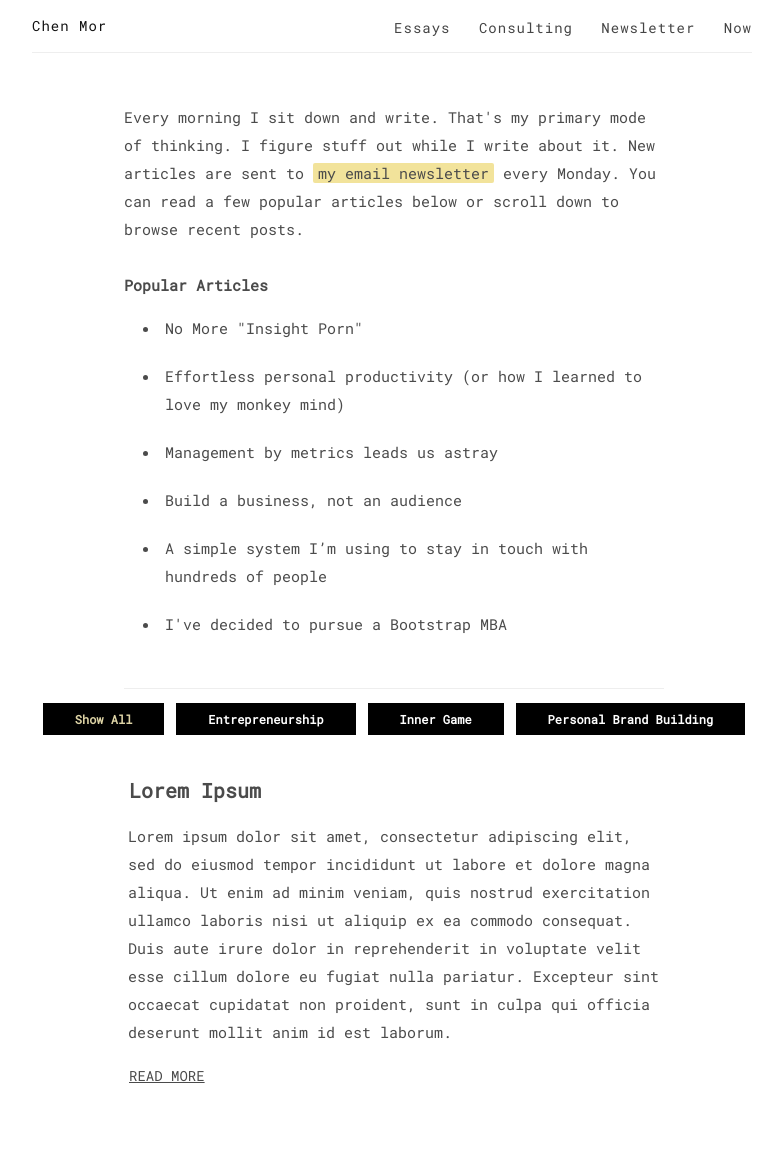
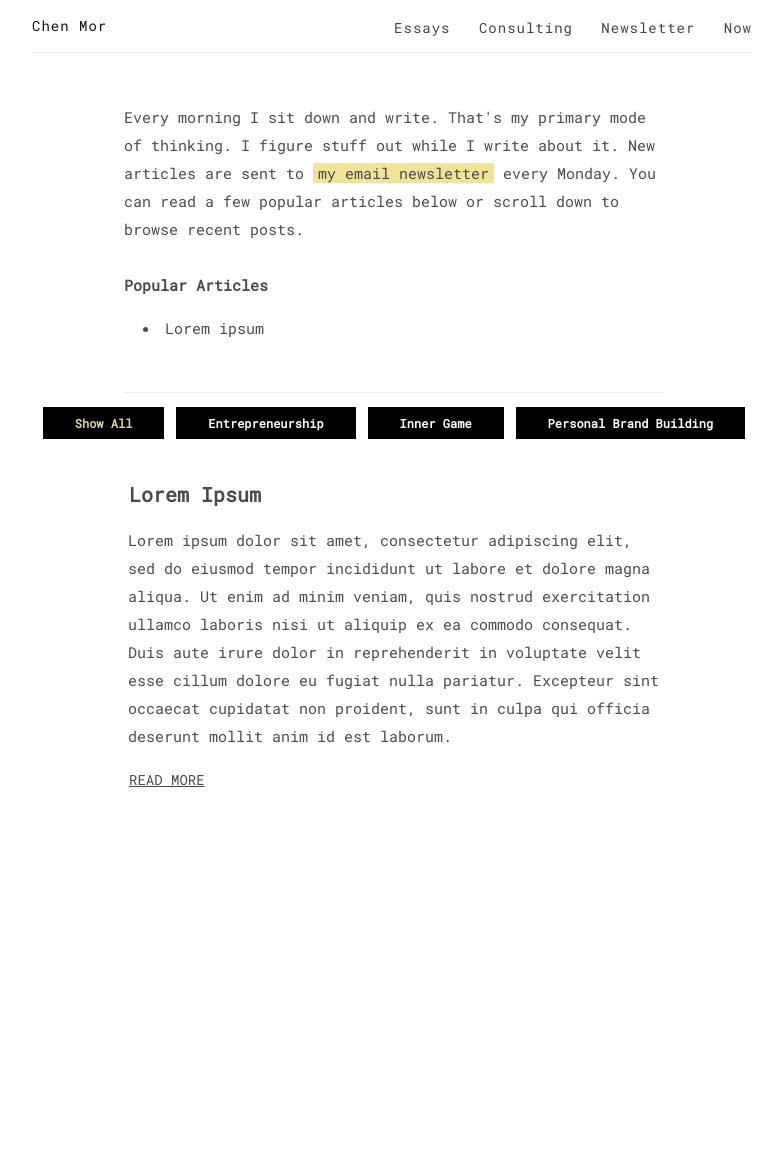
Before and after one commit to bb0e3eb0/bb0e3eb0.github.io, a Jekyll site: the page built from articles.md, in a window 1280 px wide. Shown: the whole page, without its empty margins (248-1030 px from the left). Built offline with Jekyll 4.4.1, drawn with Linux system fonts in a browser that asks for light colours; some web fonts are replaced; after the commit the page ends 900 px from its top, so only the background shows below that.

Commit message:
articles clear hardcoded

```diff
--- a/articles.md
+++ b/articles.md
@@ -17,12 +17,7 @@ permalink: /articles/
   <strong>Popular Articles</strong>
 <div class="noyellowlinks">
   <ul>
-    <li><a href="/insight-porn">No More "Insight Porn"</a></li>
-    <li><a href="/personal-productivity">Effortless personal productivity (or how I learned to love my monkey mind)</a></li>
-    <li><a href="/metrics">Management by metrics leads us astray</a></li>
-    <li><a href="/build_an_audience">Build a business, not an audience</a></li>
-    <li><a href="/stay-in-touch">A simple system I’m using to stay in touch with hundreds of people</a></li>
-    <li><a href="/mba">I've decided to pursue a Bootstrap MBA</a></li>
+    <li><a href="/lorem-ipsum">Lorem ipsum</a></li>
   </ul>
 </div>
 </article>
```
